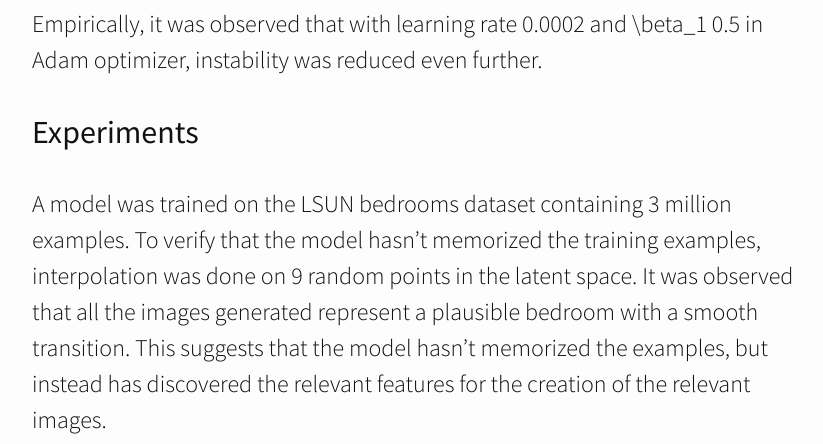
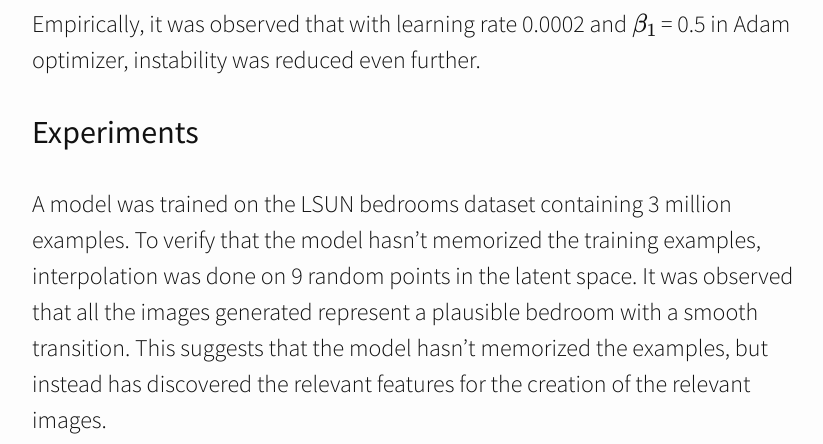
Before and after one commit to rajatsharma2204/AML_Tutorial_GANs, a Jekyll site: the page built from dcgans.md, in a window 1280 px wide and 900 px high, scrolled down 3171 px, cut to the strip 254-698 px from the top of the window. Shown: the whole strip, without its empty margins (218-1041 px from the left). Built offline with Jekyll 4.4.1, drawn with Linux system fonts in a browser that asks for light colours; nearby versions of some CDN libraries; formulas are drawn with MathJax 3.

```diff
--- a/dcgans.md
+++ b/dcgans.md
@@ -46,7 +46,7 @@ A model generator architecture is shown in the figure.
 
 ![]({{site.baseurl}}/images/generator.png)
 
-Empirically, it was observed that with learning rate 0.0002 and \beta_1 0.5 in Adam optimizer, instability was reduced even further.
+Empirically, it was observed that with learning rate 0.0002 and $\beta_1$ = 0.5 in Adam optimizer, instability was reduced even further.
 
 ## Experiments
 
```
